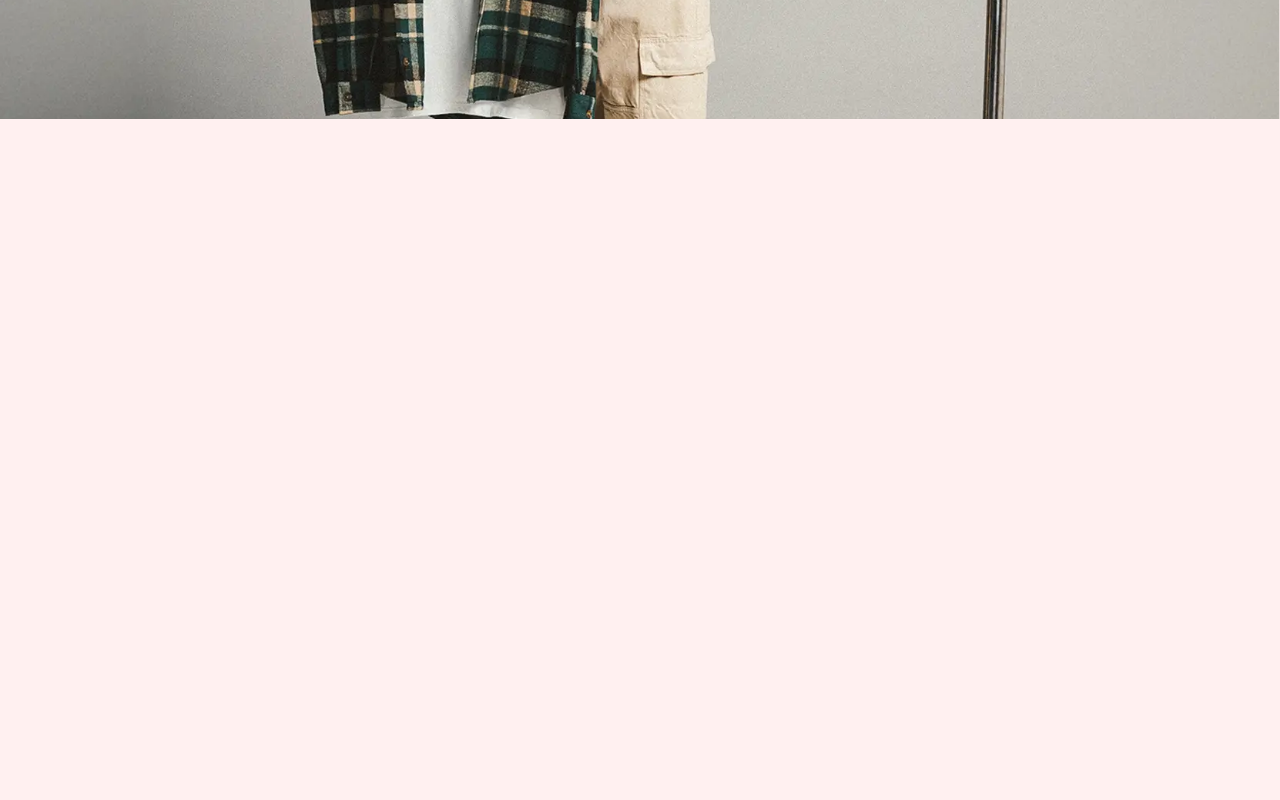
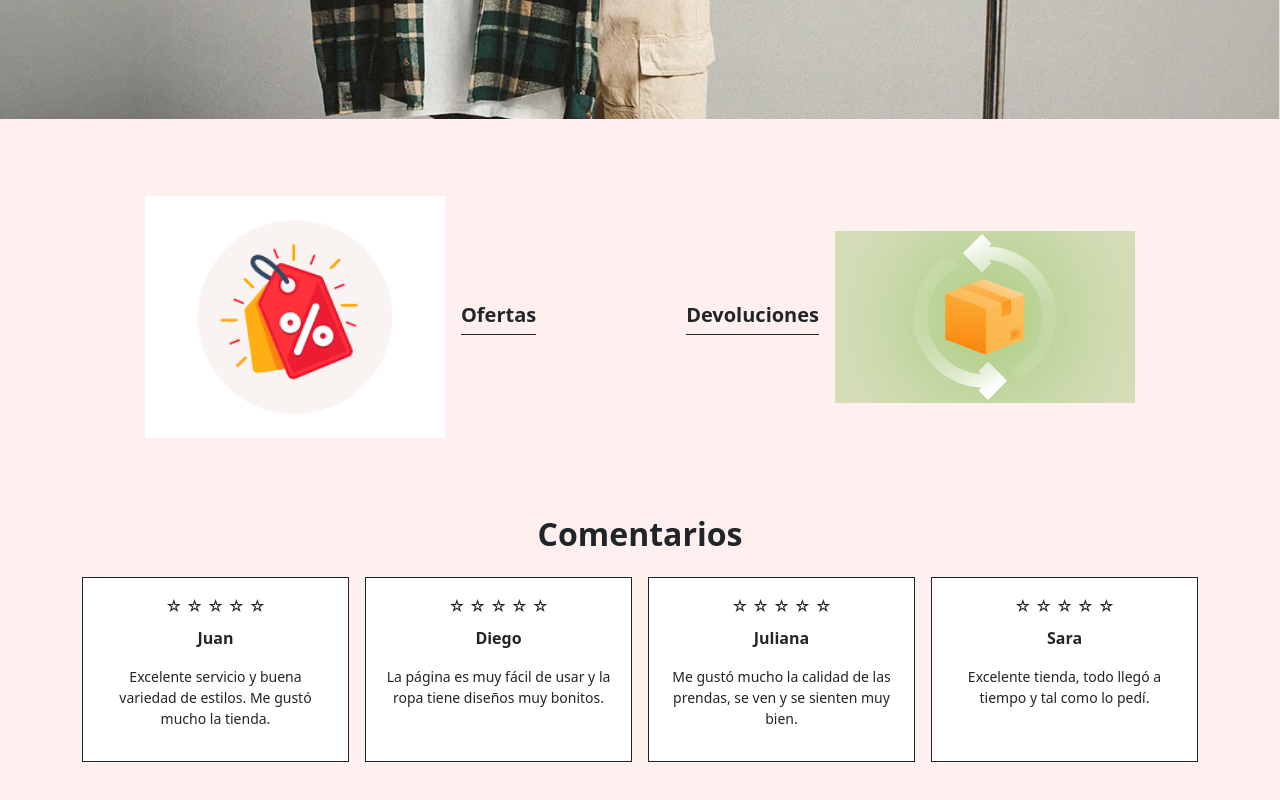
Before and after one commit to jdafh/Proyecto-Angular, an Angular app: page / in a window 1280 px wide. Shown: the part 1366-2166 px from the top of the page. Before the commit the page ends 1485 px from the top, so only its background shows below. Built offline with nearby package versions, Linux system fonts and the light colour scheme.

Commit message:
actualizacion

```diff
--- a/src/app/home/home.html
+++ b/src/app/home/home.html
@@ -34,3 +34,60 @@
 <div class="container-fluid px-0">
   <img src="assets/Interfaz2.jpg" class="w-100" style="height: 400px; object-fit: cover;" />
 </div>
+
+<div class="container my-5">
+  <div class="row align-items-center justify-content-around">
+
+    <div class="col-auto d-flex align-items-center gap-3">
+      <img src="assets/Ofertas.png" style="width: 300px; height: 300px; object-fit: contain;" />
+      <span class="fw-bold fs-5 border-bottom border-dark pb-1">Ofertas</span>
+    </div>
+
+    <div class="col-auto d-flex align-items-center gap-3">
+      <span class="fw-bold fs-5 border-bottom border-dark pb-1">Devoluciones</span>
+      <img src="assets/Devoluciones.jpg" style="width: 300px; height: 300px; object-fit: contain;" />
+    </div>
+
+  </div>
+</div>
+
+
+<div class="container my-5">
+  <h2 class="text-center fw-bold mb-4">Comentarios</h2>
+
+  <div class="row g-3">
+
+    <div class="col-3">
+      <div class="border border-dark p-3 text-center h-100 bg-white">
+        <div class="mb-2">☆ ☆ ☆ ☆ ☆</div>
+        <p class="fw-bold">Juan</p>
+        <p class="small">Excelente servicio y buena variedad de estilos. Me gustó mucho la tienda.</p>
+      </div>
+    </div>
+
+    <div class="col-3">
+      <div class="border border-dark p-3 text-center h-100 bg-white">
+        <div class="mb-2">☆ ☆ ☆ ☆ ☆</div>
+        <p class="fw-bold">Diego</p>
+        <p class="small">La página es muy fácil de usar y la ropa tiene diseños muy bonitos.</p>
+      </div>
+    </div>
+
+    <div class="col-3">
+      <div class="border border-dark p-3 text-center h-100 bg-white">
+        <div class="mb-2">☆ ☆ ☆ ☆ ☆</div>
+        <p class="fw-bold">Juliana</p>
+        <p class="small">Me gustó mucho la calidad de las prendas, se ven y se sienten muy bien.</p>
+      </div>
+    </div>
+
+    <div class="col-3">
+      <div class="border border-dark p-3 text-center h-100 bg-white">
+        <div class="mb-2">☆ ☆ ☆ ☆ ☆</div>
+        <p class="fw-bold">Sara</p>
+        <p class="small">Excelente tienda, todo llegó a tiempo y tal como lo pedí.</p>
+      </div>
+    </div>
+
+  </div>
+</div>
```
Also changed, not shown: src/assets/Devoluciones.jpg (added), src/assets/Ofertas.png (added).
